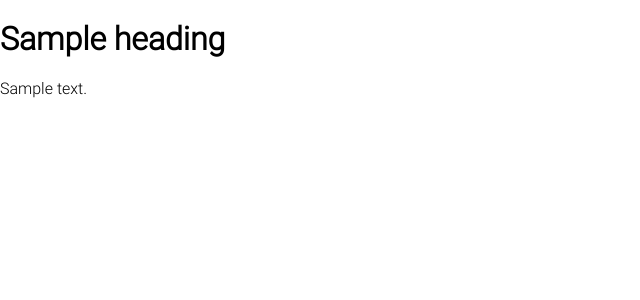
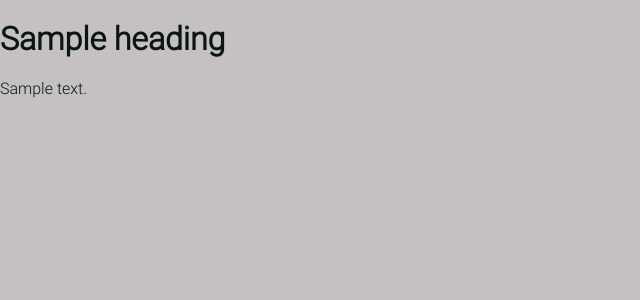
Before and after one commit to taurusx/fotograsp, a React app: page / in a window 1280 px wide. Shown: the top 300 px of the page, without its empty margins (0-640 px from the left). Built offline with nearby package versions, Linux system fonts and the light colour scheme.

Commit message:
Add ThemeProvider and basic theming

```diff
--- a/src/components/App.js
+++ b/src/components/App.js
@@ -1,16 +1,20 @@
 import React from 'react'
+import { ThemeProvider } from 'styled-components'
 
 import { NormalizeStyles } from './../styles/normalize'
 import { GlobalStyles } from './../styles/global-styles'
+import { themes } from './../styles/themes'
 
 const App = () => {
   return (
+    <ThemeProvider theme={themes.light}>
       <div className="App">
         <NormalizeStyles />
         <GlobalStyles />
         <h1>Sample heading</h1>
         <p>Sample text.</p>
       </div>
+    </ThemeProvider>
   )
 }
 
--- a/src/styles/global-styles.js
+++ b/src/styles/global-styles.js
@@ -8,5 +8,7 @@ export const GlobalStyles = createGlobalStyle`
 
   body {
     font-family: "system";
+    color: ${props => props.theme.foreground};
+    background-color: ${props => props.theme.background};
   }
 `
--- /dev/null
+++ b/src/styles/themes.js
@@ -0,0 +1,18 @@
+const primaryColor = '#1a2930'
+const secondaryColor = '#c5c1c0'
+const accentColor = '#f7ce3e'
+const textLight = '#ffffff'
+const textDark = '#0a1612'
+
+export const themes = {
+  light: {
+    foreground: textDark,
+    background: secondaryColor,
+    accent: accentColor,
+  },
+  dark: {
+    foreground: textLight,
+    background: primaryColor,
+    accent: accentColor,
+  },
+}
```
Lines whose indentation alone changed are shown as unchanged.
